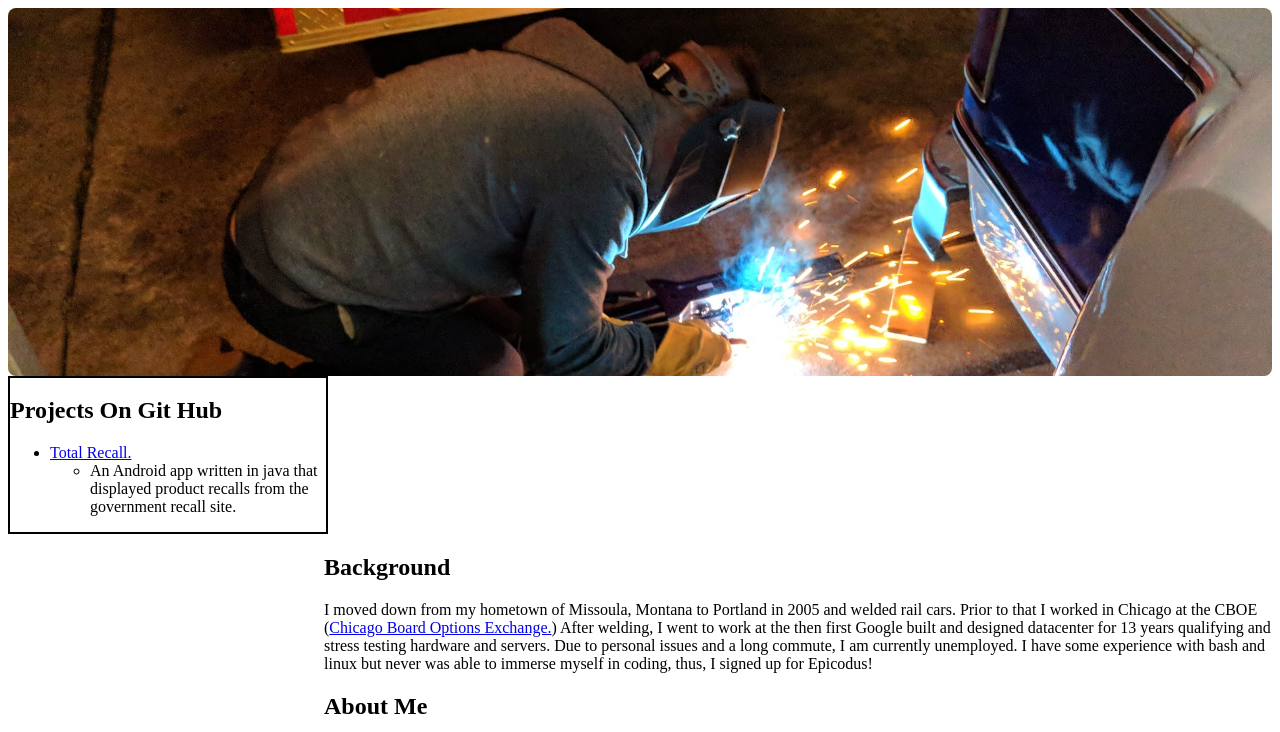
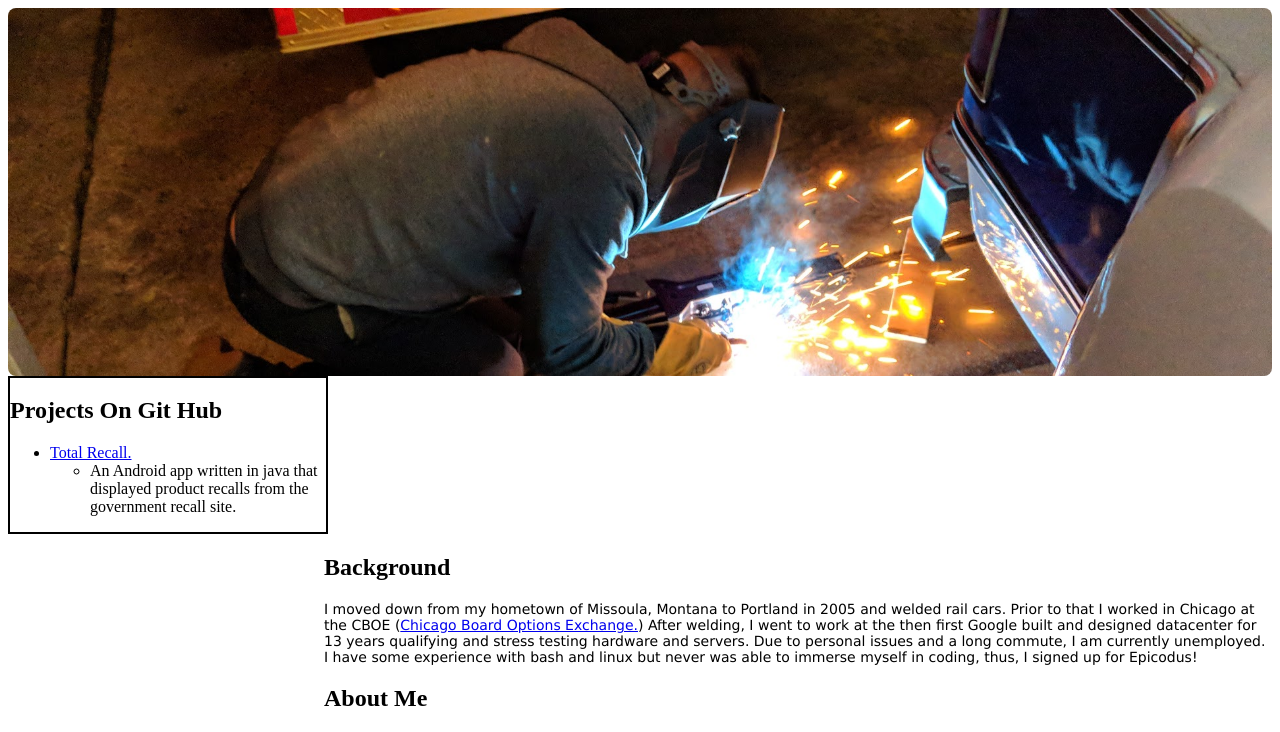
Before and after one commit to ShanGGraff/portfolio_landing_page, a plain HTML site: page index.html in a window 1280 px wide. Shown: the top 732 px of the page. Drawn offline with Linux system fonts and the light colour scheme.

Commit message:
Add CSS for p tags

```diff
--- a/css/styles.css
+++ b/css/styles.css
@@ -2,6 +2,7 @@ img {
   border-radius: 8px;
   /* max-height: 5%; */
   max-width: 100%;
+
 }
 
 .sidemenu {
@@ -15,3 +16,8 @@ img {
   width: 75%;
   float: right;
 }
+
+p {
+  font-size: 14px;
+  font-family: Verdana, Geneva, Tahoma, sans-serif;
+}
```
